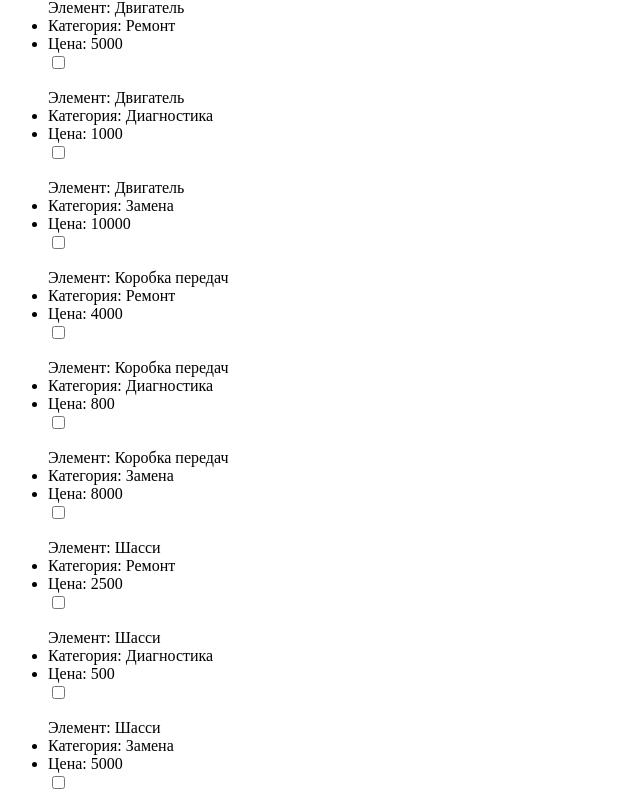
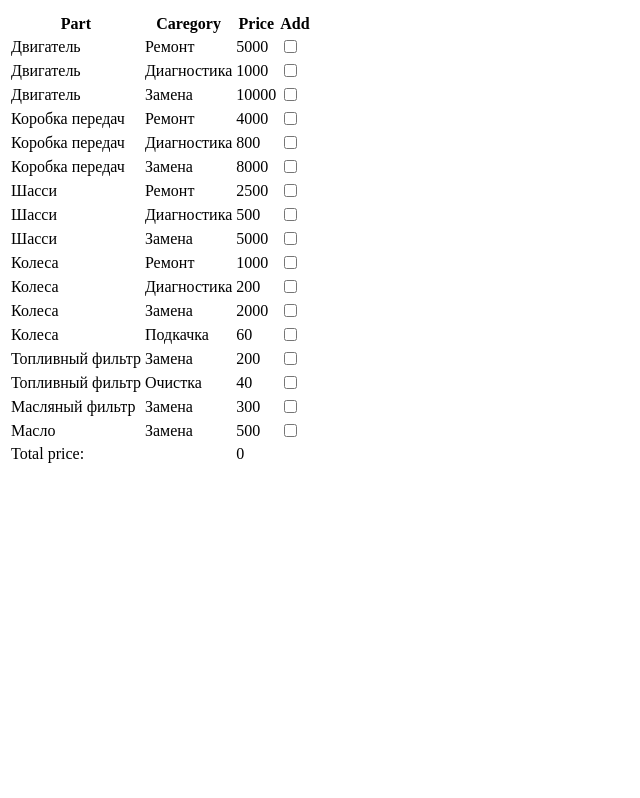
Before and after one commit to ViktorOshkalo/LearnProgramming, a plain HTML site: page 1. Service calculator/index.html in a window 1280 px wide. Shown: the part 68-866 px from the top of the page, without its empty margins (0-640 px from the left). After the commit the page ends 800 px from the top, so only its background shows below. Drawn offline with Linux system fonts and the light colour scheme.

Commit message:
calc total price

```diff
--- a/1. Service calculator/main.html
+++ b/1. Service calculator/index.html
@@ -5,7 +5,17 @@
 	<title>Service Calculator</title>
 </head>
 <body>
-	<h2>Car service application</h2>
+	<h1>Car service application</h1>
+	<!-- <table>
+		<tr>
+			<th>First</th>
+			<th>Second</th>
+		</tr>
+		<tr>
+			<td>val1</td>
+			<td>val2</td>
+		</tr>
+	</table> -->
 	<div id="car-service-app">
 	</div>
 	<script type="text/javascript" src="js/services.js"></script>
--- a/1. Service calculator/js/main.js
+++ b/1. Service calculator/js/main.js
@@ -1,10 +1,6 @@
 ;
 (function(){
-
-    var services_list = init_services_list();
+    var services_list = init_service_list();
     console.log(services_list);
     create_view(services_list);
-
-
-}()
-);
+}());
--- a/1. Service calculator/js/services.js
+++ b/1. Service calculator/js/services.js
@@ -1,5 +1,5 @@
 ;
-function init_services_list(){
+function init_service_list(){
 
     var Car_parts = {
         engine:         { name: "Двигатель",        price_factor: 100},
--- a/1. Service calculator/js/views.js
+++ b/1. Service calculator/js/views.js
@@ -1,33 +1,103 @@
 ;
 function create_view(services){
+
+    var total_price = 0;
+
     var root_div = document.getElementById("car-service-app");
-
     var service_list_div = document.createElement("div");
 
+
+    var table = document.createElement("table");
+    var table_body = document.createElement("tbody");
+
+    var addTableHeaderElement = function(element_type, text) {
+        table_head = document.createElement(element_type);
+        head_text = document.createTextNode(text);
+        table_head.appendChild(head_text);
+        table_body.appendChild(table_head);
+        return table_head;
+    }
+
+    //create table header
+    addTableHeaderElement("th", "Part")
+    addTableHeaderElement("th", "Caregory")
+    addTableHeaderElement("th", "Price")
+    addTableHeaderElement("th", "Add")
+
+    var addTableRow = function(part, cat, price, add_control){
+        var table_row = document.createElement("tr");
+        for(var i = 0; i < arguments.length; i++ ){
+            var table_d = document.createElement("td");
+            if(arguments[i].type !== "checkbox"){
+                var text = document.createTextNode(arguments[i]);
+                table_d.appendChild(text);
+                table_row.appendChild(table_d);
+            } else {
+                table_d.appendChild(add_control);
+                table_row.appendChild(table_d);
+            }
+        }
+        return table_row;
+    }
+
+    // create table rows
     services.forEach(function(service) {
-
-        var service_item =  document.createElement("ul");
-        service_item.value = service.name;
-
-        service_item.innerHTML = "Элемент: " + service["name"];
-
-        var service_li = document.createElement("li");
-        service_li.innerHTML = "Категория: " + service.category;
-        service_item.appendChild(service_li);
-
-        var service_li = document.createElement("li");
-        service_li.innerHTML = "Цена: " + service.price;
-        service_item.appendChild(service_li);
 
         var service_select = document.createElement("input");
         service_select.setAttribute("type", "checkbox");
         service_select.setAttribute("id", service.id);
-        service_item.appendChild(service_select);
 
-        service_list_div.appendChild(service_item);
-
+        var row = addTableRow(service.name, service.category, service.price, service_select);
+        table_body.appendChild(row);
     });
 
+
+    // create total row
+    var create_total = function(){
+
+        var table_row = document.createElement("tr");
+
+        var total_d = document.createElement("td");
+        var total_t = document.createTextNode("Total price: ");
+        total_d.appendChild(total_t);
+        table_row.appendChild(total_d);
+
+        var total_d = document.createElement("td");
+        table_row.appendChild(total_d);
+
+        var total_d = document.createElement("td");
+        var total_t = document.createTextNode(total_price);
+        total_d.setAttribute("id", "total_price");
+        total_d.appendChild(total_t);
+
+        table_row.appendChild(total_d);
+        table_body.appendChild(table_row);
+    }();
+
+    // add elements to div
+    table.appendChild(table_body);
+    service_list_div.appendChild(table);
     root_div.appendChild(service_list_div);
 
+    // add listners
+    var addListnerToCeckBox= function(){
+
+        services.forEach(function(service){
+
+            var myFunc = function(){
+                cb = document.getElementById(service.id);
+
+                if(cb.checked){
+                    total_price += service.price;
+                    document.getElementById("total_price").innerHTML = total_price;
+                } else {
+                    total_price -= service.price;
+                    document.getElementById("total_price").innerHTML = total_price;
+                }
+
+            }
+
+            document.getElementById(service.id).addEventListener("click", myFunc);
+        });
+    }();
 }
```
